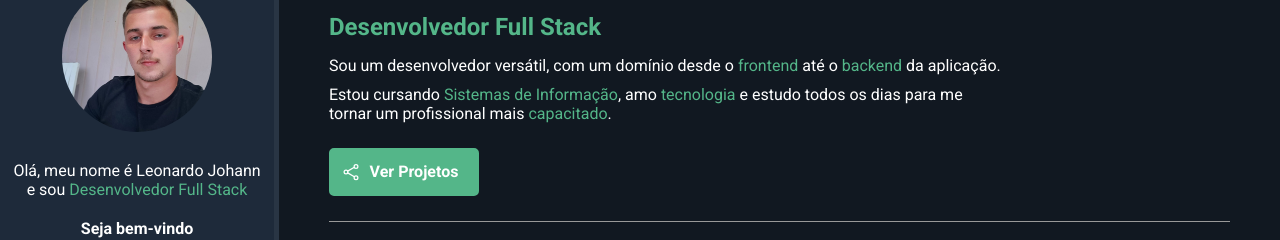
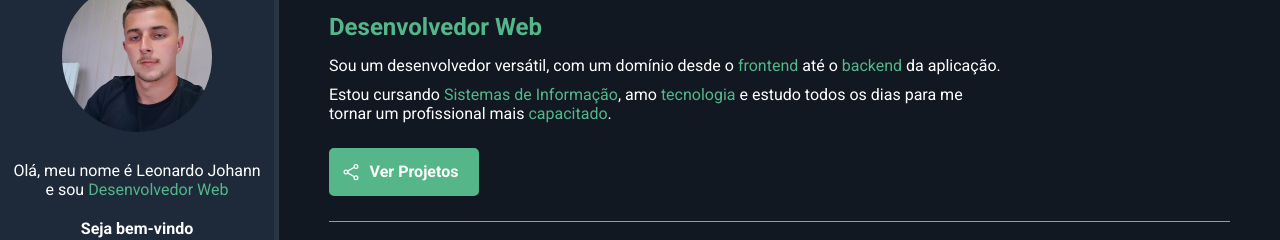
Before and after one commit to johannleonardo/johannleonardo.github.io, a plain HTML site: page index.html in a window 1280 px wide. Shown: the part 101-341 px from the top of the page. Drawn offline with nearby package versions, Linux system fonts and the light colour scheme.

Commit message:
Update index.html

```diff
--- a/index.html
+++ b/index.html
@@ -15,7 +15,7 @@
         <aside id="bio-container">
             <h2>Leonardo Johann</h2>
             <img id="bio-img" src="img/eu.jpg" alt="Leonardo Johann">
-            <p>Olá, meu nome é Leonardo Johann e sou <span class="highlight">Desenvolvedor Full Stack</span></p>
+            <p>Olá, meu nome é Leonardo Johann e sou <span class="highlight">Desenvolvedor Web</span></p>
             <p id="welcome-text">Seja bem-vindo</p>
             <ul id="social-container">
                 <li><a href="https://github.com/johannleonardo" target="_blank"><ion-icon name="logo-github"></ion-icon></a></li>
@@ -28,7 +28,7 @@
         </aside>
         <section id="about-container">
             <h1 id="name">Leonardo Johann</h1>
-            <p id="title"><span class="highlight">Desenvolvedor Full Stack</span></p>
+            <p id="title"><span class="highlight">Desenvolvedor Web</span></p>
             <p class="description">Sou um desenvolvedor versátil, com um domínio desde o <span class="highlight">frontend</span> até o <span class="highlight">backend</span> da aplicação.</p>
             <p class="description">Estou cursando <span class="highlight">Sistemas de Informação</span>, amo <span class="highlight">tecnologia</span> e estudo todos os dias para me tornar um profissional mais <span class="highlight">capacitado</span>.</p>
             <a href="https://github.com/johannleonardo" id="btn-projects"><ion-icon name="share-social-outline"></ion-icon> <span>Ver Projetos</span></a>
```
